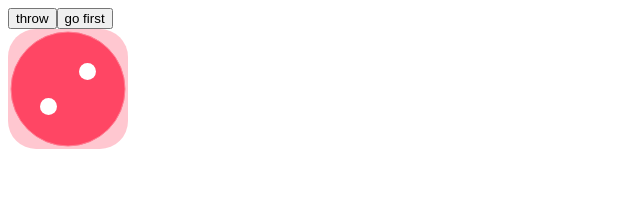
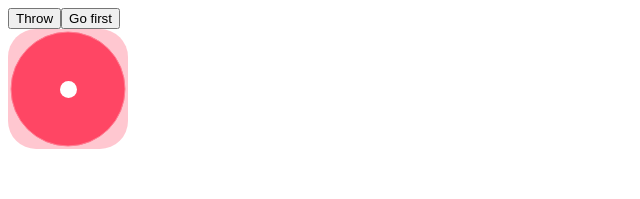
Before and after one commit to kyk1211/dicegame, a React (Create React App) app: page / in a window 1280 px wide. Shown: the top 199 px of the page, without its empty margins (0-640 px from the left). Built offline with nearby package versions, Linux system fonts and the light colour scheme.

Commit message:
state(1)

```diff
--- a/src/App.js
+++ b/src/App.js
@@ -1,15 +1,30 @@
+import { useState } from 'react';
 import Button from './Button';
 import Dice from './Dice';
 
+function random(n) {
+  return Math.ceil(Math.random() * n);
+}
 
 function App() {
+  const [num, setNum] = useState(1);
+
+  const handleRollClick = () => {
+    const nextNum = random(6);
+    setNum(nextNum);
+  };
+
+  const handleClearClick = () => {
+    setNum(1);
+  }
+
   return (
     <div>
       <div>
-        <Button>throw</Button>
-        <Button>go first</Button>
+        <Button onClick={handleRollClick}>Throw</Button>
+        <Button onClick={handleClearClick}>Go first</Button>
       </div>
-      <Dice color='red' num={2} />
+      <Dice color='red' num={num} />
     </div>
   );
 }
--- a/src/Button.js
+++ b/src/Button.js
@@ -1,5 +1,5 @@
-function Button({ children }) {
-  return <button>{children}</button>;
+function Button({ children, onClick }) {
+  return <button onClick={onClick}>{children}</button>;
 }
 
 export default Button;
```
